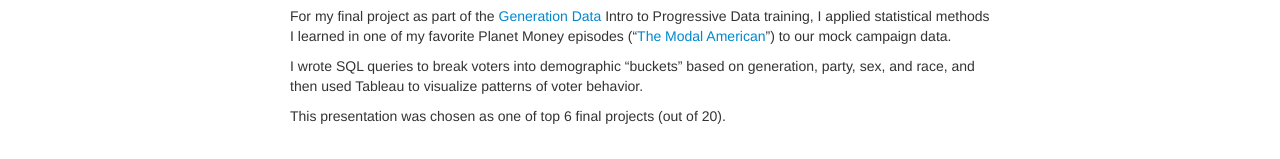
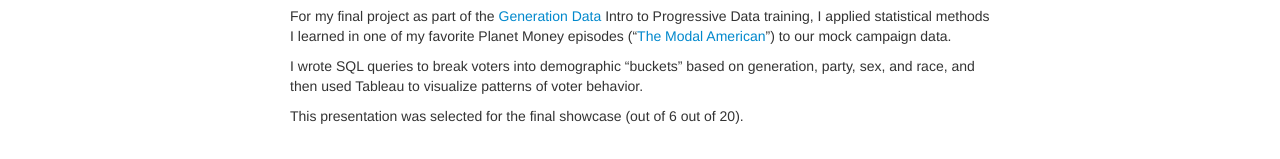
Before and after one commit to vyedin/vyedin.github.io, a Jekyll site: the page built from pages/data.md, in a window 1280 px wide and 900 px high, cut to the strip 0-440 px from the top of the window. Shown: the part 278-437 px from the top of the strip. Built offline with Jekyll 4.4.1, drawn with Linux system fonts in a browser that asks for light colours.

Commit message:
Update data.md

```diff
--- a/pages/data.md
+++ b/pages/data.md
@@ -15,13 +15,15 @@ For my final project as part of the [Generation Data](https://www.generationdata
 
 I wrote SQL queries to break voters into demographic "buckets" based on generation, party, sex, and race, and then used Tableau to visualize patterns of voter behavior.
 
-This presentation was chosen as one of top 6 final projects (out of 20).
+This presentation was selected for the final showcase (out of 6 out of 20).
 
-<br/><br/>
+<br/>
 
 <p align="center">
 <iframe src="https://docs.google.com/presentation/d/e/2PACX-1vRKqgFYAkmTfBKqVjd9hVLthhHHL5RDHiReA8icFVauVOcRKc269TvHOIBdzhyzXw/embed?start=false" frameborder="0" width="640" height="389" allowfullscreen="true" mozallowfullscreen="true" webkitallowfullscreen="true"></iframe>
 </p>
+
+<br/>
 
 ---
 
@@ -31,23 +33,34 @@ My final project for the Deep Learning course at Harvard in fall 2020 was an ima
 
 I trained a VGG16 image classification model in Keras on a custom dataset. I leveraged transfer learning, image augmentation, dataset balancing, and fine tuning to classify 10 common styles of houses at 86% accuracy.
 
+<br/>
 
 <p align="center">
 <iframe width="560" height="315" src="https://www.youtube.com/embed/4UlEgA22lpE" frameborder="0" allow="accelerometer; autoplay; clipboard-write; encrypted-media; gyroscope; picture-in-picture" allowfullscreen></iframe>
 </p>
 
+<br/>
+
 ---
 
 ### Flipper: Real Estate Classifier
 
+<br/>
+
 <p align="center"><img src="../flipper1.png" alt="Flipper" width="600"/></p>
+
+<br/>
 
 Flipper was a final group project for a course I took with [Zona Kostic](https://www.zonakostic.com/about.html) in summer 2020. My team had access to a subset of Greater Boston MLS (real estate) data from the past 10 years. Our goal was to determine whether a property had flip potential _without_ using listing photos or descriptions, and discern which predictors contributed most to a given listing's flippability. This was a classic data science problem - no deep learning required.
 
 I owned the data science portion of the project and used a random forest classifier, training the model on past flips we found in the listings augmented with SMOTE to create a more balanced data set. You can browse the full notebook [here](https://github.com/gregfrasco/real-estate-price-predictions/blob/master/notebooks/basic_model.ipynb).
 
+<br/>
+
 <p align="center"><img src="../flipper2.png" alt="Flipper" width="600"/></p>
 <p align="center"><img src="../flipper3.png" alt="Flipper" width="600"/></p>
+
+<br/>
 
 Getting the model to make accurate predictions using listing metadata was a challenge, but we were able to classify non-flippable properties with ~98% accuracy and classify flippable properties with just under 70% accuracy. Our team was the runner up for best final project with the Flipper model and site.
 
```
